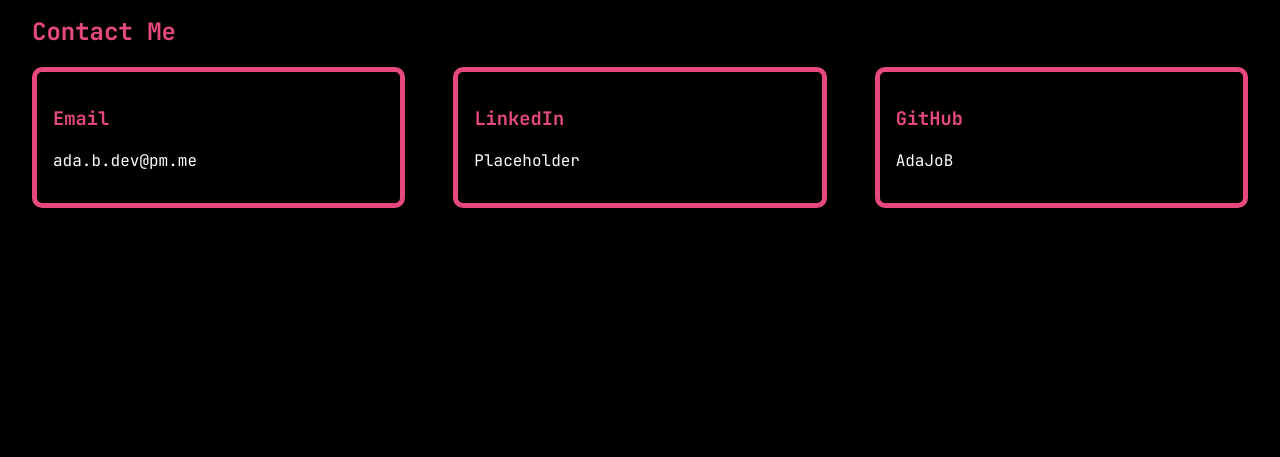
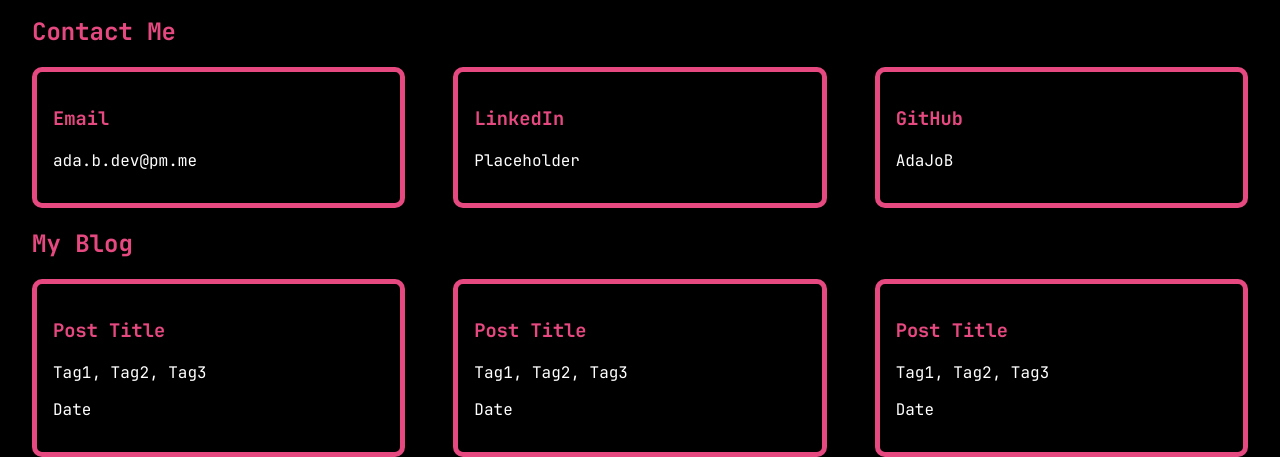
Before and after one commit to AdaJoB/Portfolio, a Python web app: template portfolio-website/templates/index.html in a window 1280 px wide. Shown: the part 923-1380 px from the top of the page. Before the commit the page ends 1131 px from the top, so only its background shows below. Run offline with Jinja, Linux system fonts and the light colour scheme; the template is opened without the code that fills it, so the values that code supplies are empty.

Commit message:
Added Blog

```diff
--- a/portfolio-website/static/js/_smooth-scroll.js
+++ b/portfolio-website/static/js/_smooth-scroll.js
@@ -14,9 +14,10 @@ const SmoothScroll = (() => {
 
         // about me
         const goAbout = document.getElementById('go-about');
+        const elementAbout = document.getElementById('about-text');
         goAbout.addEventListener('click', () => {
             window.scrollTo({
-                top: 800,
+                top: elementAbout.offsetTop-75,
                 left: 0,
                 behavior: 'smooth'
             });
@@ -24,9 +25,10 @@ const SmoothScroll = (() => {
 
         // projects
         const goProjects = document.getElementById('go-projects');
+        const elementProjects = document.getElementById('projects-text');
         goProjects.addEventListener('click', () => {
             window.scrollTo({
-                top: 1600,
+                top: elementProjects.offsetTop-75,
                 left: 0,
                 behavior: 'smooth'
             });
@@ -34,9 +36,21 @@ const SmoothScroll = (() => {
 
         // contact
         const goContact = document.getElementById('go-contact');
+        const elementContact = document.getElementById('contact-text');
         goContact.addEventListener('click', () => {
             window.scrollTo({
-                top: 2400,
+                top: elementContact.offsetTop-75,
+                left: 0,
+                behavior: 'smooth'
+            });
+        });
+
+        // blog
+        const goBlog = document.getElementById('go-blog');
+        const elementblog = document.getElementById('blog-text');
+        goBlog.addEventListener('click', () => {
+            window.scrollTo({
+                top: elementblog.offsetTop-75,
                 left: 0,
                 behavior: 'smooth'
             });
--- a/portfolio-website/static/js/_typewriter-effect.js
+++ b/portfolio-website/static/js/_typewriter-effect.js
@@ -62,6 +62,11 @@ const TypewriterEffect = (() => {
         const contactText = 'Contact Me';
         typewriterObserve(contactElement, contactText, 100);
 
+        // my blog
+        const blogElement = document.getElementById('blog-text');
+        const blogText = 'My Blog';
+        typewriterObserve(blogElement, blogText, 100);
+
     };
 
     return { init };
--- /dev/null
+++ b/portfolio-website/templates/_blog.html
@@ -0,0 +1,22 @@
+<!--javascript typewriter text-->
+<h2 id="blog-text"><span class="typewrite"></span><span class="cursor">▌</span></h2>
+
+<div class="box">
+    <a href="https://www.startpage.com/" class="box-item">
+        <h3>Post Title</h3>
+        <p>Tag1, Tag2, Tag3</p>
+        <p>Date</p>
+    </a>
+
+    <a href="https://www.startpage.com/" class="box-item">
+        <h3>Post Title</h3>
+        <p>Tag1, Tag2, Tag3</p>
+        <p>Date</p>
+    </a>
+
+    <a href="https://www.startpage.com/" class="box-item">
+        <h3>Post Title</h3>
+        <p>Tag1, Tag2, Tag3</p>
+        <p>Date</p>
+    </a>
+</div>
--- a/portfolio-website/templates/index.html
+++ b/portfolio-website/templates/index.html
@@ -9,4 +9,5 @@
     <section id="about">{% include "_about.html" %}</section>
     <section id="projects">{% include "_projects.html" %}</section>
     <section id="contact">{% include "_contact.html" %}</section>
+    <section id="blog">{% include "_blog.html" %}</section>
 {% endblock %}
```
